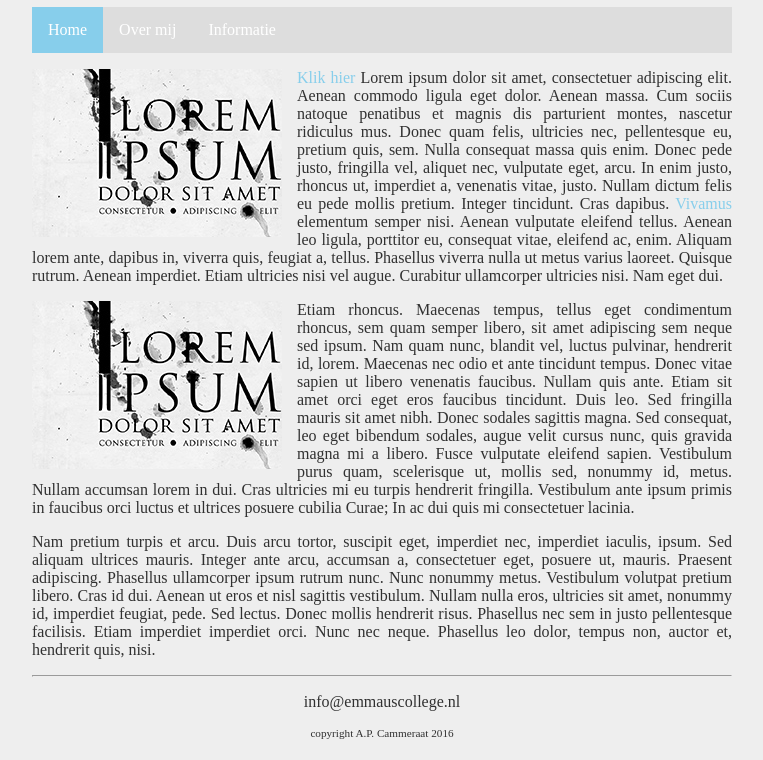
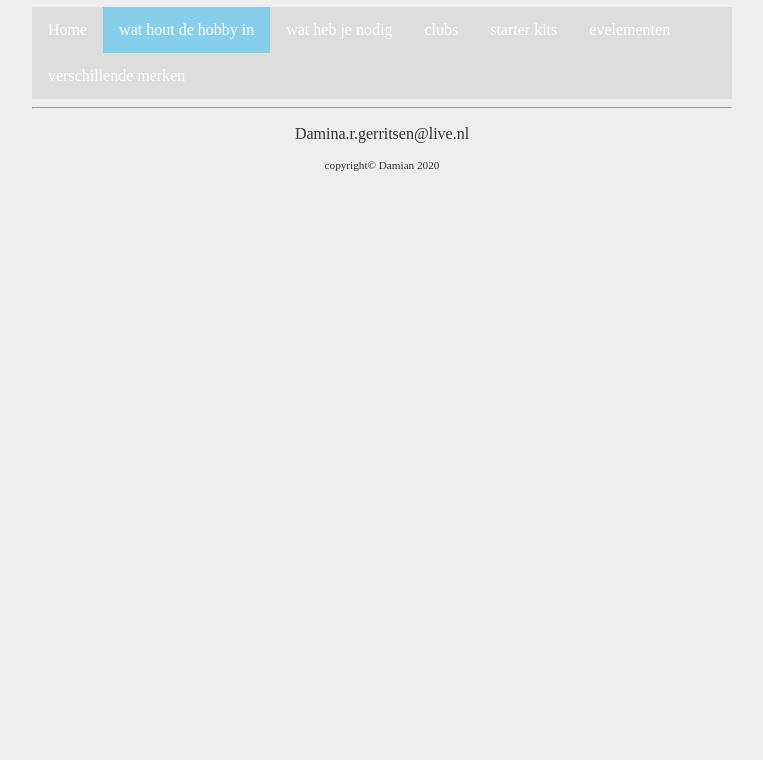
Before and after one commit to emmaus-4h/website-Damian-Gerritsen, a plain HTML site: page index.html in a window 1280 px wide. Shown: the part 73-833 px from the top of the page, without its empty margins (258-1021 px from the left). Drawn offline with Linux system fonts and the light colour scheme.

Commit message:
Update index.html

```diff
--- a/index.html
+++ b/index.html
@@ -4,34 +4,34 @@
 
     <head>
         <link rel="stylesheet" href="style.css">
-        <title>Dit is een eenvoudige website</title>
+        <title>modelbouw soorten en maaten </title>
     </head>
 
     <body>
         <main>
             <header>
-                <h1 id="hoofdtitel" class="belangrijk">De beste site van Nederland</h1>
+                <h1 id="hoofdtitel" class="belangrijk">RC Modelbouw</h1>
             </header>
 
             <nav>
                 <ul>
-                    <li><a class="active" href="index.html">Home</a></li>
-                    <li><a href="overmij.html">Over mij</a></li>
-                    <li><a href="info.html">Informatie</a></li>
+                    <li><a  href="index.html">Home</a></li>
+                    <li><a class="active"href="wat_heb_je_nodig.html">wat hout de hobby in</a></li>
+                    <li><a href="wat_heb_je_nodig.html">wat heb je nodig </a></li>
+                    <li><a href="verschillende_clubs.html">clubs</a></li>
+                    <li><a href="starter_kit.html">starter kits</a></li>
+                    <li><a href="evelementen.html">evelementen</a></li>
+                    <li><a href="verschillende_merken.html">verschillende merken</a></li>
+
                 </ul>
             </nav>
 
-            <article>
-                <p><img class="zweefLinks" src="afbeeldingen/loremipsum.jpg">
-                <a href="http://nu.nl">Klik hier</a> Lorem ipsum dolor sit amet, consectetuer adipiscing elit. Aenean commodo ligula eget dolor. Aenean massa. Cum sociis natoque penatibus et magnis dis parturient montes, nascetur ridiculus mus. Donec quam felis, ultricies nec, pellentesque eu, pretium quis, sem. Nulla consequat massa quis enim. Donec pede justo, fringilla vel, aliquet nec, vulputate eget, arcu. In enim justo, rhoncus ut, imperdiet a, venenatis vitae, justo. Nullam dictum felis eu pede mollis pretium. Integer tincidunt. Cras dapibus. <a href="http://www.encyclo.nl/begrip/dum%20vivimus%20vivamus">Vivamus</a> elementum semper nisi. Aenean vulputate eleifend tellus. Aenean leo ligula, porttitor eu, consequat vitae, eleifend ac, enim. Aliquam lorem ante, dapibus in, viverra quis, feugiat a, tellus. Phasellus viverra nulla ut metus varius laoreet. Quisque rutrum. Aenean imperdiet. Etiam ultricies nisi vel augue. Curabitur ullamcorper ultricies nisi. Nam eget dui.</p>
-                <p><img class="zweefLinks" src="afbeeldingen/loremipsum.jpg">Etiam rhoncus. Maecenas tempus, tellus eget condimentum rhoncus, sem quam semper libero, sit amet adipiscing sem neque sed ipsum. Nam quam nunc, blandit vel, luctus pulvinar, hendrerit id, lorem. Maecenas nec odio et ante tincidunt tempus. Donec vitae sapien ut libero venenatis faucibus. Nullam quis ante. Etiam sit amet orci eget eros faucibus tincidunt. Duis leo. Sed fringilla mauris sit amet nibh. Donec sodales sagittis magna. Sed consequat, leo eget bibendum sodales, augue velit cursus nunc, quis gravida magna mi a libero. Fusce vulputate eleifend sapien. Vestibulum purus quam, scelerisque ut, mollis sed, nonummy id, metus. Nullam accumsan lorem in dui. Cras ultricies mi eu turpis hendrerit fringilla. Vestibulum ante ipsum primis in faucibus orci luctus et ultrices posuere cubilia Curae; In ac dui quis mi consectetuer lacinia.</p>
-                <p>Nam pretium turpis et arcu. Duis arcu tortor, suscipit eget, imperdiet nec, imperdiet iaculis, ipsum. Sed aliquam ultrices mauris. Integer ante arcu, accumsan a, consectetuer eget, posuere ut, mauris. Praesent adipiscing. Phasellus ullamcorper ipsum rutrum nunc. Nunc nonummy metus. Vestibulum volutpat pretium libero. Cras id dui. Aenean ut eros et nisl sagittis vestibulum. Nullam nulla eros, ultricies sit amet, nonummy id, imperdiet feugiat, pede. Sed lectus. Donec mollis hendrerit risus. Phasellus nec sem in justo pellentesque facilisis. Etiam imperdiet imperdiet orci. Nunc nec neque. Phasellus leo dolor, tempus non, auctor et, hendrerit quis, nisi.</p>
-            </article>
+
 
             <footer>
                 <hr/>
-                <p>info@emmauscollege.nl</p>
-                <p class="smalltext">copyright A.P. Cammeraat 2016</p>
+                <p>Damina.r.gerritsen@live.nl</p>
+                <p class="smalltext">copyright© Damian 2020</p>
             </footer>
 
         </main>
```
